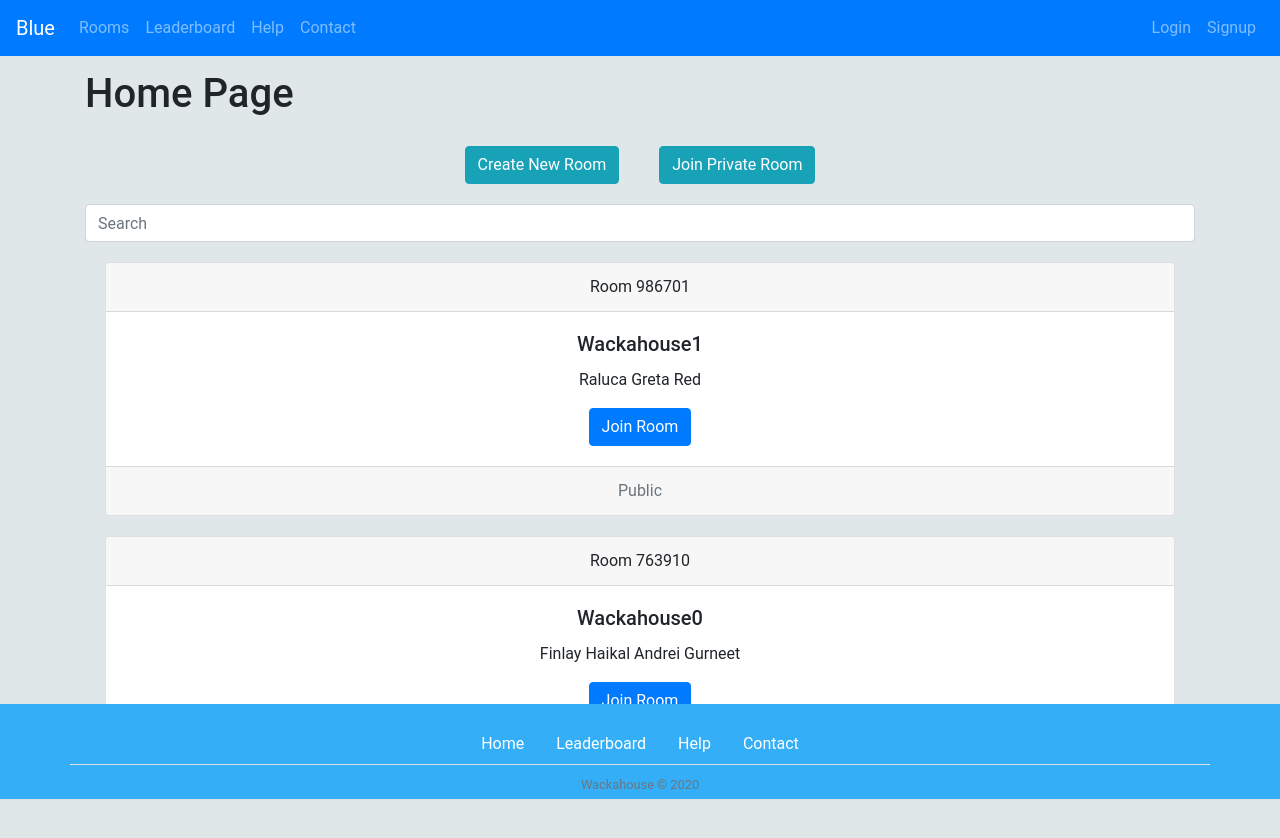
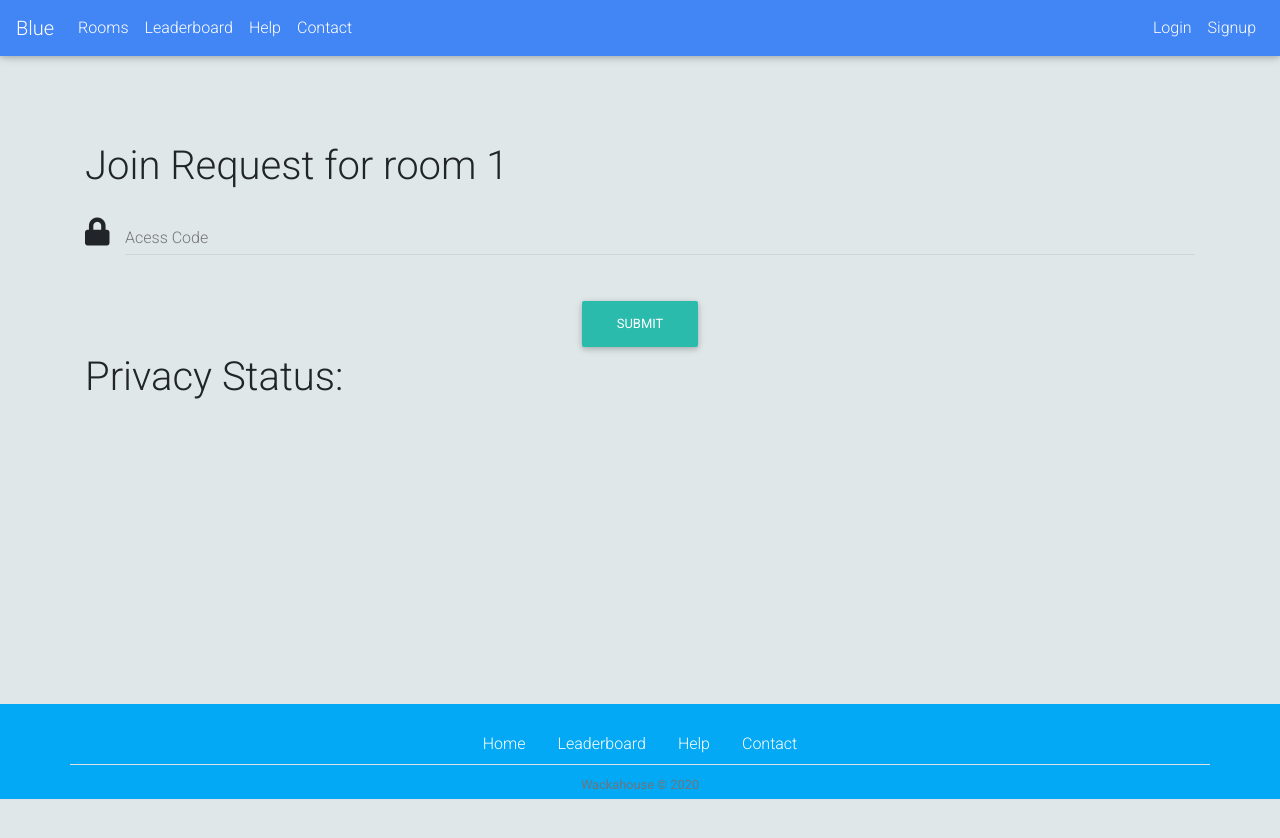
Before and after one commit to Wackahouse/blue, a React (Create React App) app in the folder blue_react/: page /Room/join/1 in a window 1280 px wide. Before the commit this address led to /. Shown: the top 838 px of the page. After the commit the page ends 800 px from the top, so only its background shows below. Built offline with nearby package versions, Linux system fonts and the light colour scheme.

Commit message:
working on joining private room

```diff
--- a/blue_react/public/index.html
+++ b/blue_react/public/index.html
@@ -12,12 +12,20 @@
       content="Web site created using create-react-app"
     />
     <!-- bootstrap -->
-    <link
+    <!--<link
   rel="stylesheet"
   href="https://maxcdn.bootstrapcdn.com/bootstrap/4.4.1/css/bootstrap.min.css"
   integrity="sha384-Vkoo8x4CGsO3+Hhxv8T/Q5PaXtkKtu6ug5TOeNV6gBiFeWPGFN9MuhOf23Q9Ifjh"
   crossorigin="anonymous"
-/>
+/>-->
+    <!-- Font Awesome -->
+<link rel="stylesheet" href="https://use.fontawesome.com/releases/v5.8.2/css/all.css">
+<!-- Google Fonts -->
+<link rel="stylesheet" href="https://fonts.googleapis.com/css?family=Roboto:300,400,500,700&display=swap">
+<!-- Bootstrap core CSS -->
+<link href="https://cdnjs.cloudflare.com/ajax/libs/twitter-bootstrap/4.4.1/css/bootstrap.min.css" rel="stylesheet">
+<!-- Material Design Bootstrap -->
+<link href="https://cdnjs.cloudflare.com/ajax/libs/mdbootstrap/4.18.0/css/mdb.min.css" rel="stylesheet">
     <link rel="apple-touch-icon" href="%PUBLIC_URL%/logo192.png" />
     <!--
       manifest.json provides metadata used when your web app is installed on a
@@ -49,16 +57,13 @@
       To create a production bundle, use `npm run build` or `yarn build`.
     -->
 
-    <script src="https://code.jquery.com/jquery-3.3.1.slim.min.js"
-    integrity="sha384-q8i/X+965DzO0rT7abK41JStQIAqVgRVzpbzo5smXKp4YfRvH+8abtTE1Pi6jizo"
-    crossorigin="anonymous"></script>
-
-    <script src="https://cdnjs.cloudflare.com/ajax/libs/popper.js/1.14.0/umd/popper.min.js"
-    integrity="sha384-cs/chFZiN24E4KMATLdqdvsezGxaGsi4hLGOzlXwp5UZB1LY//20VyM2taTB4QvJ"
-    crossorigin="anonymous"></script>
-
-    <script src="https://stackpath.bootstrapcdn.com/bootstrap/4.1.0/js/bootstrap.min.js"
-    integrity="sha384-uefMccjFJAIv6A+rW+L4AHf99KvxDjWSu1z9VI8SKNVmz4sk7buKt/6v9KI65qnm"
-    crossorigin="anonymous"></script>
+    <!-- JQuery -->
+<script type="text/javascript" src="https://cdnjs.cloudflare.com/ajax/libs/jquery/3.4.1/jquery.min.js"></script>
+<!-- Bootstrap tooltips -->
+<script type="text/javascript" src="https://cdnjs.cloudflare.com/ajax/libs/popper.js/1.14.4/umd/popper.min.js"></script>
+<!-- Bootstrap core JavaScript -->
+<script type="text/javascript" src="https://cdnjs.cloudflare.com/ajax/libs/twitter-bootstrap/4.4.1/js/bootstrap.min.js"></script>
+<!-- MDB core JavaScript -->
+<script type="text/javascript" src="https://cdnjs.cloudflare.com/ajax/libs/mdbootstrap/4.18.0/js/mdb.min.js"></script>
   </body>
 </html>
--- a/blue_react/src/App.js
+++ b/blue_react/src/App.js
@@ -16,6 +16,7 @@ import Friends from './pages/Friends';
 import AccountSettings from './pages/AccountSettings';
 import GameSettings from './pages/GameSettings';
 import RoomPage from './pages/RoomPage'
+import RoomJoin from './pages/RoomJoin'
 // any additional pages must be imported here and added to the BrowserRouter in the rendering of App
 
 /*
@@ -116,6 +117,7 @@ class App extends Component {
           <Route path='/game-settings' component={GameSettings} exact/>
           <Route path='/logout' component={Logout} exact/>
           <Route path='/Room/:id' component={RoomPage} exact/>
+          <Route path='/Room/join/:id' component={RoomJoin} exact/>
           <Redirect to='/' />
         </Switch>
         <Footer />
--- a/blue_react/src/pages/Home.js
+++ b/blue_react/src/pages/Home.js
@@ -32,7 +32,6 @@ var rooms = [
  	{name: 'Finlay', userid: 4}
  	],
  	public: true,
- 	accessCode: "iw93p4"
  },
  {
  	id: 986701,
--- /dev/null
+++ b/blue_react/src/pages/RoomJoin.js
@@ -0,0 +1,28 @@
+import React, { Component } from 'react';
+import { getPrivacyStatus } from './RoomPage';
+
+function getPrivateRoomCode(roomid) {
+
+}
+
+class RoomJoin extends Component {
+	render() {
+		return(
+			<div className='container'>
+				<br/><br/><br/>
+				<h1>Join Request for room {this.props.match.params.id}</h1>
+				<div className="md-form">
+				    <i className="fas fa-lock prefix"></i>
+				    <input type="password" id="inputValidationEx2" className="form-control validate" />
+				    <label for="inputValidationEx2" data-error="wrong" data-success="right">Acess Code</label>
+				</div>
+				<div class='text-center'>
+					<button type="button" class="btn btn-default">Submit</button>
+				</div>
+				<h1>Privacy Status: {getPrivacyStatus(this.props.match.params.id)}</h1>
+			</div>
+		);
+	}
+}
+
+export default RoomJoin;
--- a/blue_react/src/pages/RoomPage.js
+++ b/blue_react/src/pages/RoomPage.js
@@ -24,7 +24,7 @@ function getMembersForRoom(roomid) {
 	return null;
 }
 
-function getPrivacyStatus(roomid) {
+export const getPrivacyStatus = (roomid) => {
 	let rooms = JSON.parse(localStorage.getItem('rooms'));
 	if (rooms.length > 0) {
 		for (var i = rooms.length - 1; i >= 0; i--) {
@@ -53,6 +53,10 @@ function checkUserInRoom(members) {
 
 class RoomPage extends Component {
 	render () {
+		if(!localStorage.getItem('currentUser')) {
+			alert('You need to login before you can proceed!');
+			return (<Redirect to='/Login' />);
+		}
 		let members = getMembersForRoom(this.props.match.params.id);
 		if(!members) {
 			alert('No such room found!');
```
